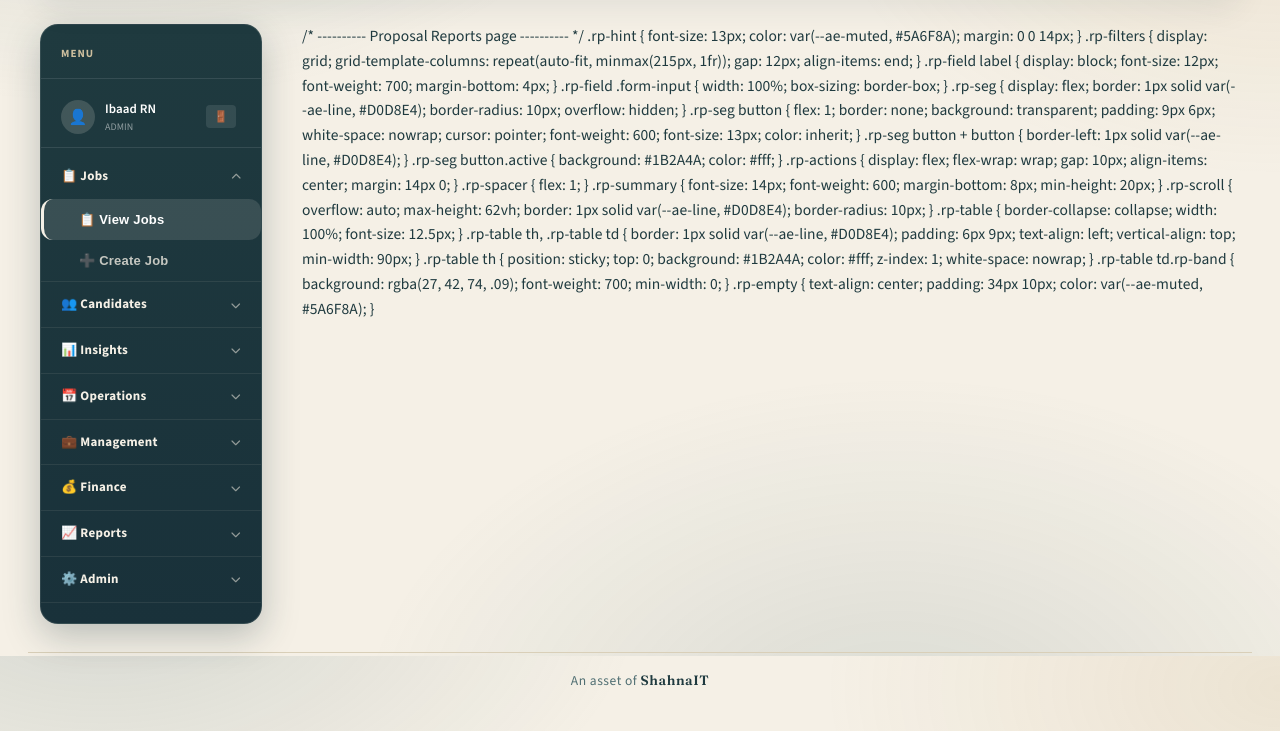
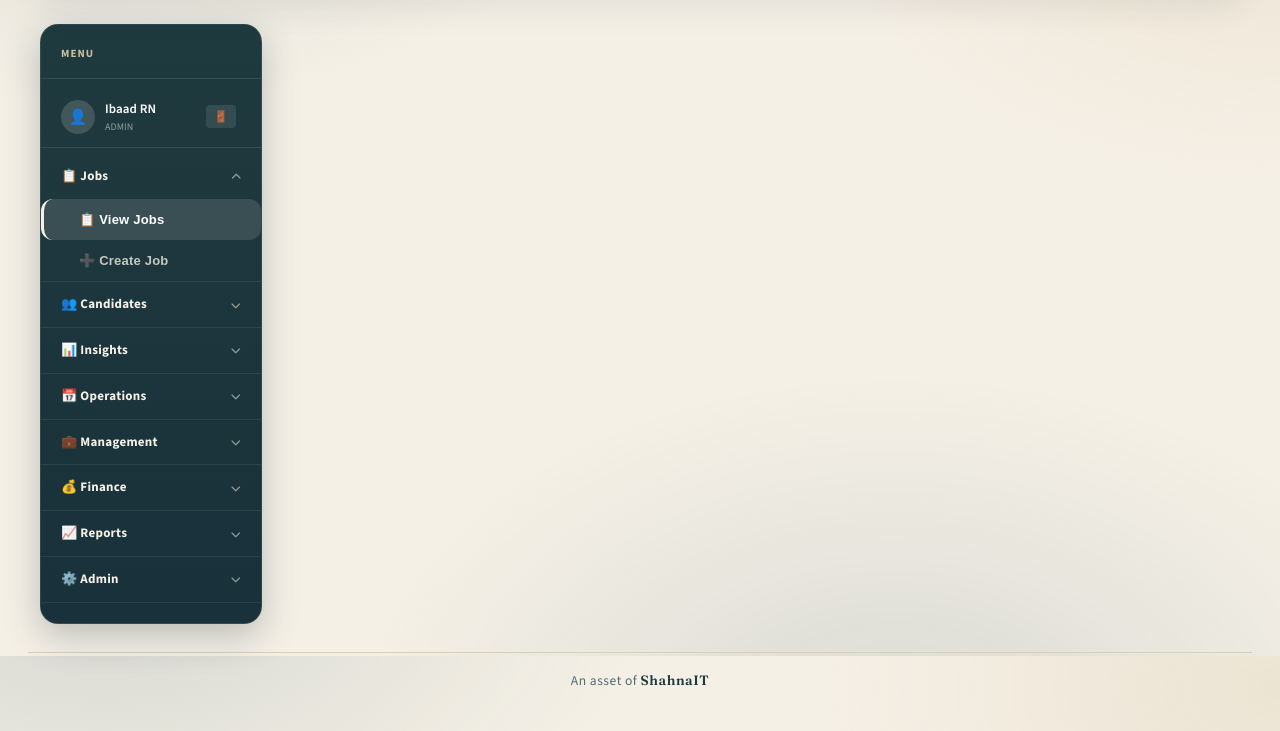
Before and after one commit to EbaadRN/ShahnaIT-Scout, a Flask app: template ShahnaIT_Scout/templates/index.html in a window 1280 px wide. Shown: the part 144-875 px from the top of the page. Run offline with Flask 3, Linux system fonts and the light colour scheme; the template is opened without the code that fills it, so the values that code supplies are empty; the visitor is signed in with stand-in values (Sample User, id 1); data comes from the database, SQL or seed files in the repository; parts of the project's set-up code (start-up, migrations or seed data) failed here and were passed over; some libraries are stand-ins or nearby versions.

Commit message:
Update index.html

```diff
--- a/ShahnaIT_Scout/templates/index.html
+++ b/ShahnaIT_Scout/templates/index.html
@@ -13,6 +12,7 @@
 <link href="https://fonts.googleapis.com/css2?family=Fraunces:opsz,wght@9..144,500;9..144,600;9..144,700&family=Source+Sans+3:wght@400;600;700&display=swap" rel="stylesheet">
 <link rel="stylesheet" href="/static/aeterna-theme.css?v=1">
 <link rel="stylesheet" href="/static/css/dispatch.css?v=1">
+<link rel="stylesheet" href="/static/css/panel.css?v=1">
 
 </head>
 <body>
@@ -151,7 +152,6 @@
             </div>
             <div class="sidebar-group-items">
                 <button class="tab-btn" id="tabReportsFull">📈 Reports & Exports</button>
-                <button class="tab-btn" id="tabProposalReports">📑 Proposal Reports</button>
             </div>
         </div>
 
@@ -626,26 +682,6 @@
         <div id="onboardedList"></div>
     </div>
 </div>
-
-
-/* ---------- Proposal Reports page ---------- */
-.rp-hint { font-size: 13px; color: var(--ae-muted, #5A6F8A); margin: 0 0 14px; }
-.rp-filters { display: grid; grid-template-columns: repeat(auto-fit, minmax(215px, 1fr)); gap: 12px; align-items: end; }
-.rp-field label { display: block; font-size: 12px; font-weight: 700; margin-bottom: 4px; }
-.rp-field .form-input { width: 100%; box-sizing: border-box; }
-.rp-seg { display: flex; border: 1px solid var(--ae-line, #D0D8E4); border-radius: 10px; overflow: hidden; }
-.rp-seg button { flex: 1; border: none; background: transparent; padding: 9px 6px; white-space: nowrap; cursor: pointer; font-weight: 600; font-size: 13px; color: inherit; }
-.rp-seg button + button { border-left: 1px solid var(--ae-line, #D0D8E4); }
-.rp-seg button.active { background: #1B2A4A; color: #fff; }
-.rp-actions { display: flex; flex-wrap: wrap; gap: 10px; align-items: center; margin: 14px 0; }
-.rp-spacer { flex: 1; }
-.rp-summary { font-size: 14px; font-weight: 600; margin-bottom: 8px; min-height: 20px; }
-.rp-scroll { overflow: auto; max-height: 62vh; border: 1px solid var(--ae-line, #D0D8E4); border-radius: 10px; }
-.rp-table { border-collapse: collapse; width: 100%; font-size: 12.5px; }
-.rp-table th, .rp-table td { border: 1px solid var(--ae-line, #D0D8E4); padding: 6px 9px; text-align: left; vertical-align: top; min-width: 90px; }
-.rp-table th { position: sticky; top: 0; background: #1B2A4A; color: #fff; z-index: 1; white-space: nowrap; }
-.rp-table td.rp-band { background: rgba(27, 42, 74, .09); font-weight: 700; min-width: 0; }
-.rp-empty { text-align: center; padding: 34px 10px; color: var(--ae-muted, #5A6F8A); }
 
 <div id="reportsFullPanel" style="display:none;">
     <div class="card no-click" style="max-width:100%;">
```
Also changed, not shown: other parts of ShahnaIT_Scout/templates/index.html (+59 -1 lines).
